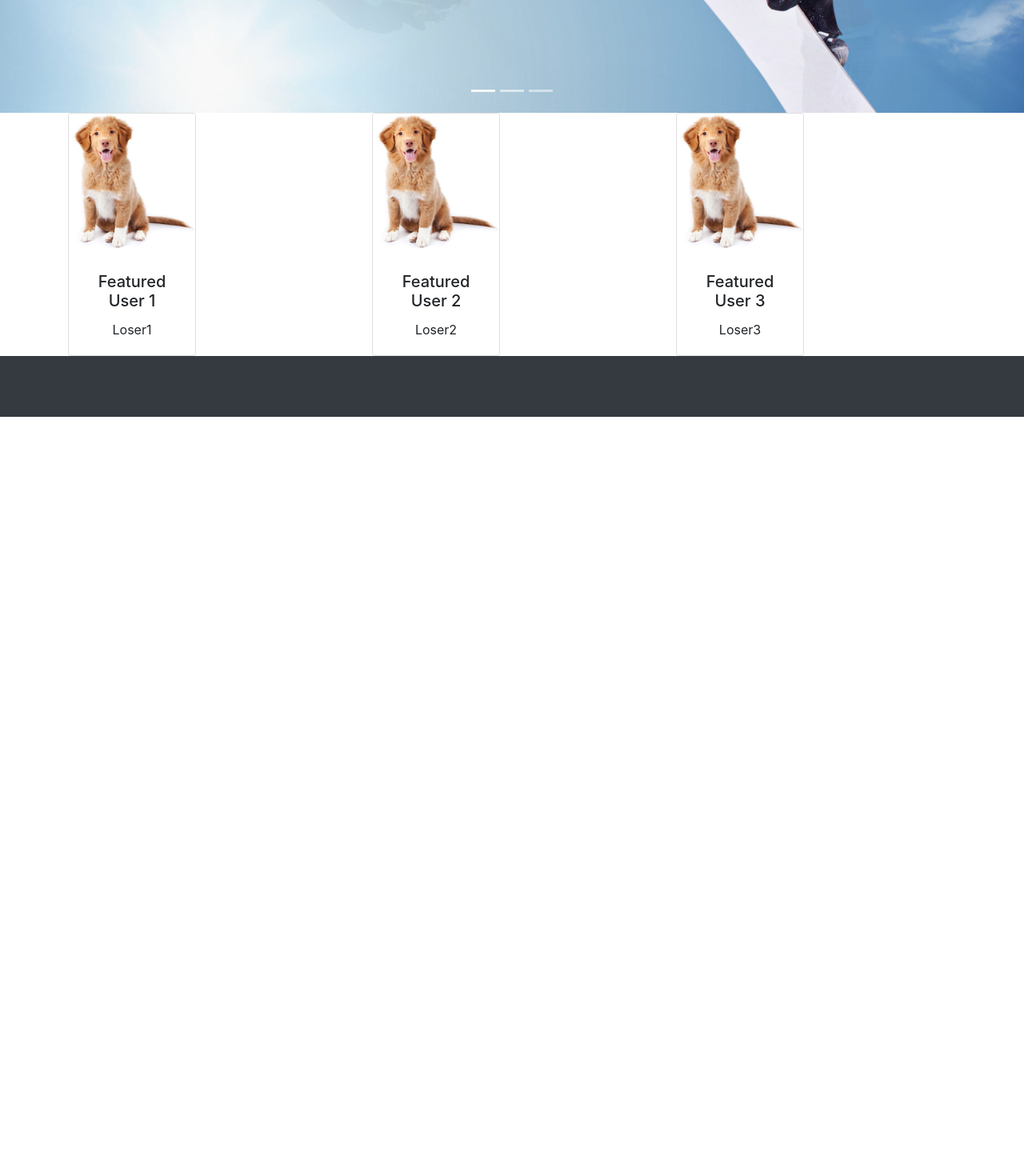
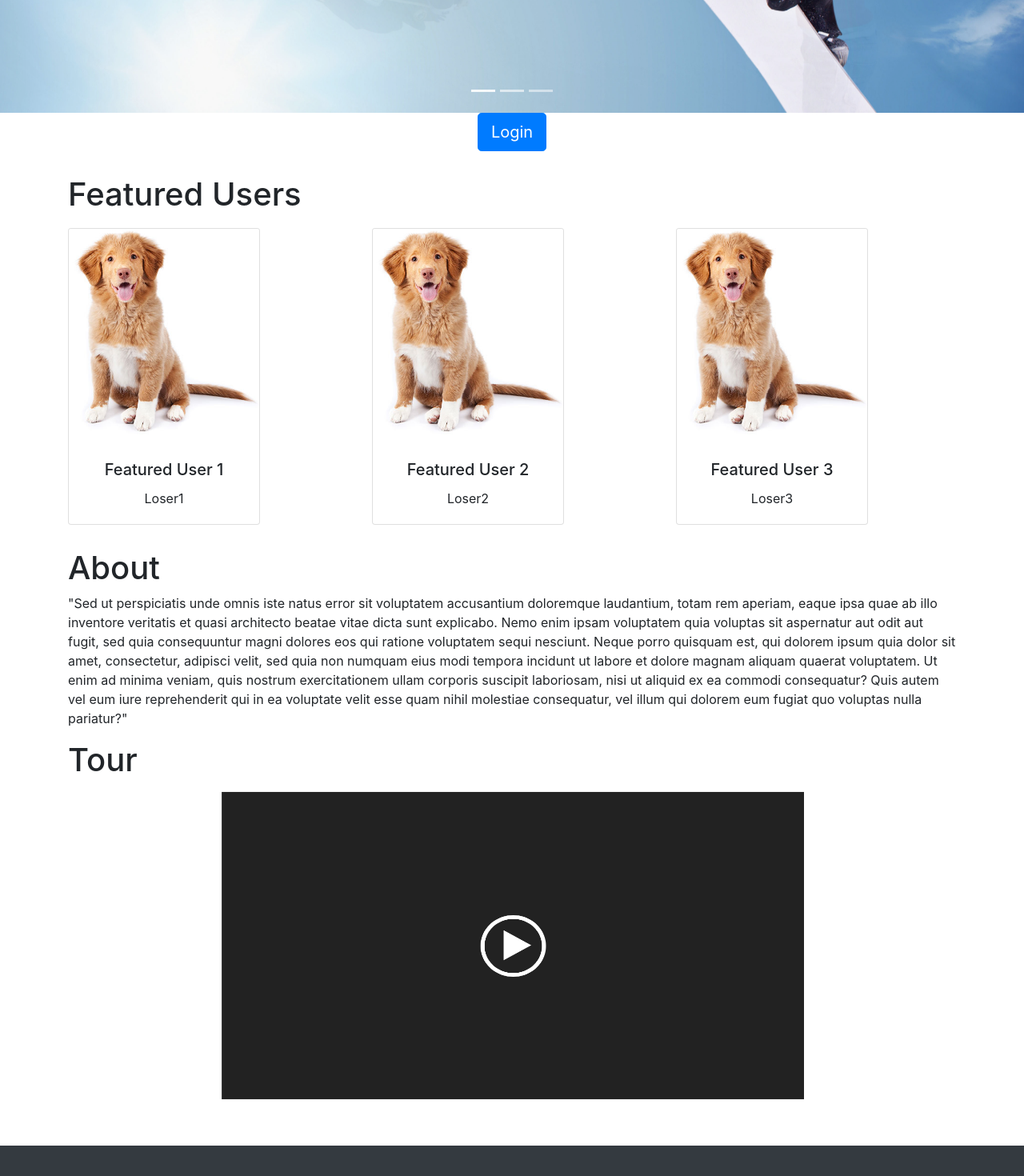
Before and after one commit to boucher30/Senior-Project19, a React (Create React App) app in the folder connect-react/: page / in a window 1280 px wide. Shown: the part 462-1932 px from the top of the page at 80% size. Before the commit the page ends 983 px from the top, so only its background shows below. Built offline with nearby package versions, Linux system fonts and the light colour scheme.

Commit message:
tour placeholder

```diff
--- a/connect-react/src/Pages/SplashPage.js
+++ b/connect-react/src/Pages/SplashPage.js
@@ -2,6 +2,7 @@ import React, { Component } from 'react';
 import Nav from 'react-bootstrap/Nav';
 import Navbar from 'react-bootstrap/Navbar';
 import Carousel from 'react-bootstrap/Carousel';
+import Button from 'react-bootstrap/Button';
 import Snow from '../images/snow1.jpg';
 import Skate from '../images/skater1.jpeg';
 import Surf from '../images/surf1.jpg';
@@ -10,7 +11,7 @@ import Row from 'react-bootstrap/Row';
 import Col from 'react-bootstrap/Col';
 import Dog from '../images/dog.jpg';
 import FeaturedUserCard from '../components/FeaturedUserCard';
-import '../App.css';
+import Video_Placeholder from '../images/video-placeholder.png';
 
 
 class SplashPage extends Component {
@@ -52,10 +53,19 @@ class SplashPage extends Component {
                 />
               </Carousel.Item>
             </Carousel>
+            <Button variant="primary" size="lg">
+                Login
+            </Button>
+
 
             {/* Featured User Cards */}
             <Container>
               <Row>
+                <Col>
+                  <h1 style = {{textAlign: 'left', marginTop: '30px'}}>Featured Users</h1>
+                </Col>
+              </Row>
+              <Row >
                 <Col>
                     <FeaturedUserCard title = "Featured User 1" img = {Dog} text = "Loser1"/>
                 </Col>
@@ -64,6 +74,30 @@ class SplashPage extends Component {
                 </Col>
                 <Col>
                     <FeaturedUserCard title = "Featured User 3" img = {Dog} text = "Loser3"/>
+                </Col>
+              </Row>
+            </Container>
+
+            {/* About and Tour Container */}
+            <Container>
+              <Row>
+                <Col style = {{textAlign: 'left'}}>
+                  <h1>About</h1>
+                  <p>
+                  "Sed ut perspiciatis unde omnis iste natus error sit voluptatem accusantium doloremque laudantium, totam rem aperiam, eaque ipsa quae ab illo inventore veritatis et quasi architecto
+                   beatae vitae dicta sunt explicabo. Nemo enim ipsam voluptatem quia voluptas sit aspernatur aut odit aut fugit, sed quia consequuntur magni dolores eos qui ratione voluptatem sequi
+                   nesciunt. Neque porro quisquam est, qui dolorem ipsum quia dolor sit amet, consectetur, adipisci velit, sed quia non numquam eius modi tempora incidunt ut labore et dolore magnam
+                   aliquam quaerat voluptatem. Ut enim ad minima veniam, quis nostrum exercitationem ullam corporis suscipit laboriosam, nisi ut aliquid ex ea commodi consequatur? Quis autem vel eum
+                   iure reprehenderit qui in ea voluptate velit esse quam nihil molestiae consequatur, vel illum qui dolorem eum fugiat quo voluptas nulla pariatur?"
+                  </p>
+                </Col>
+              </Row>
+              <Row style = {{marginBottom: '50px'}}>
+                <Col style = {{textAlign: 'left'}}>
+                  <h1>Tour</h1>
+                  <div className = "text-center" >
+                    <img height = '400px' width = '750px' src = {Video_Placeholder} alt = "Placeholder Video"/>
+                  </div>
                 </Col>
               </Row>
             </Container>
--- a/connect-react/src/components/FeaturedUserCard.js
+++ b/connect-react/src/components/FeaturedUserCard.js
@@ -9,7 +9,8 @@ export default class FeaturedUserCard extends Component {
 
     render() {
         return(
-            <Card style={{ width: '10rem' }}>
+            <Card
+            style={{ width: '15rem', marginTop: '10px', marginBottom: '30px'}}>
             <Card.Img variant="top" src={this.props.img} />
             <Card.Body>
                 <Card.Title>{this.props.title}</Card.Title>
```
Also changed, not shown: connect-react/src/images/video-placeholder.png (added).
